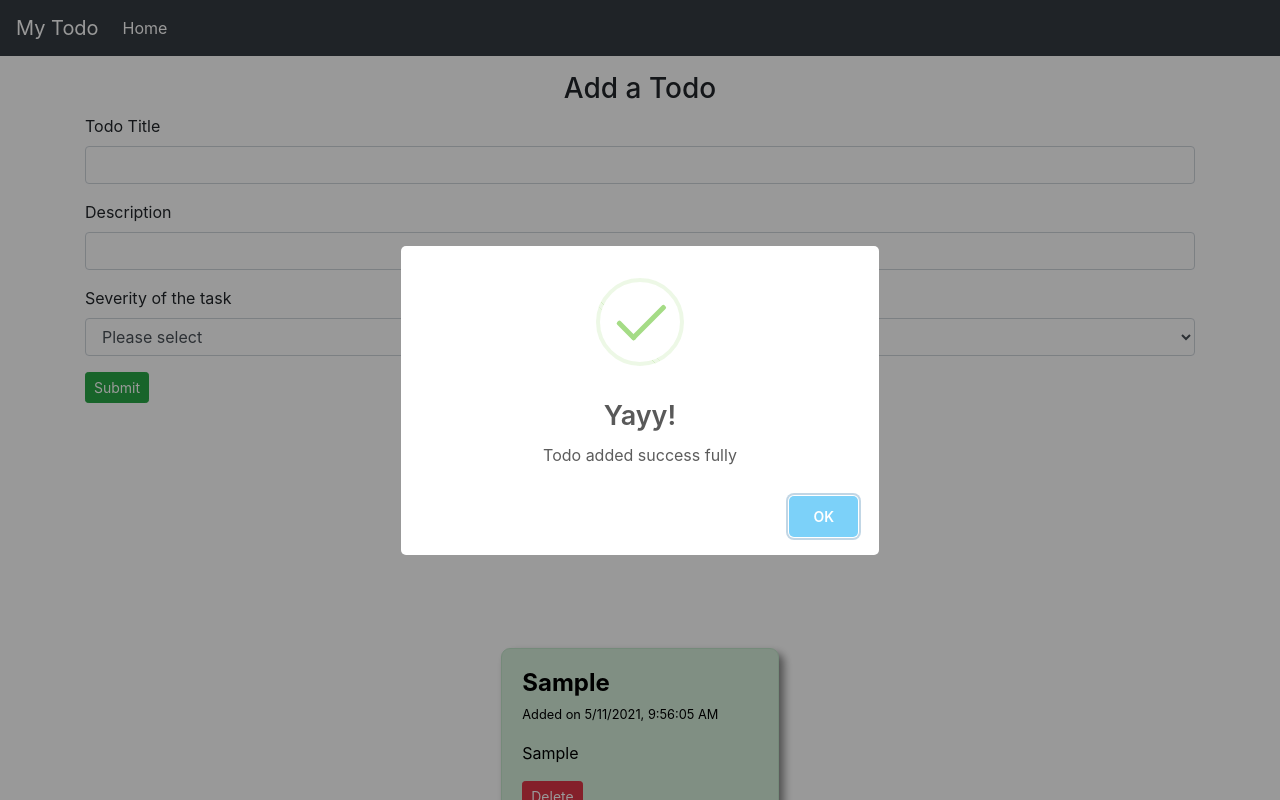
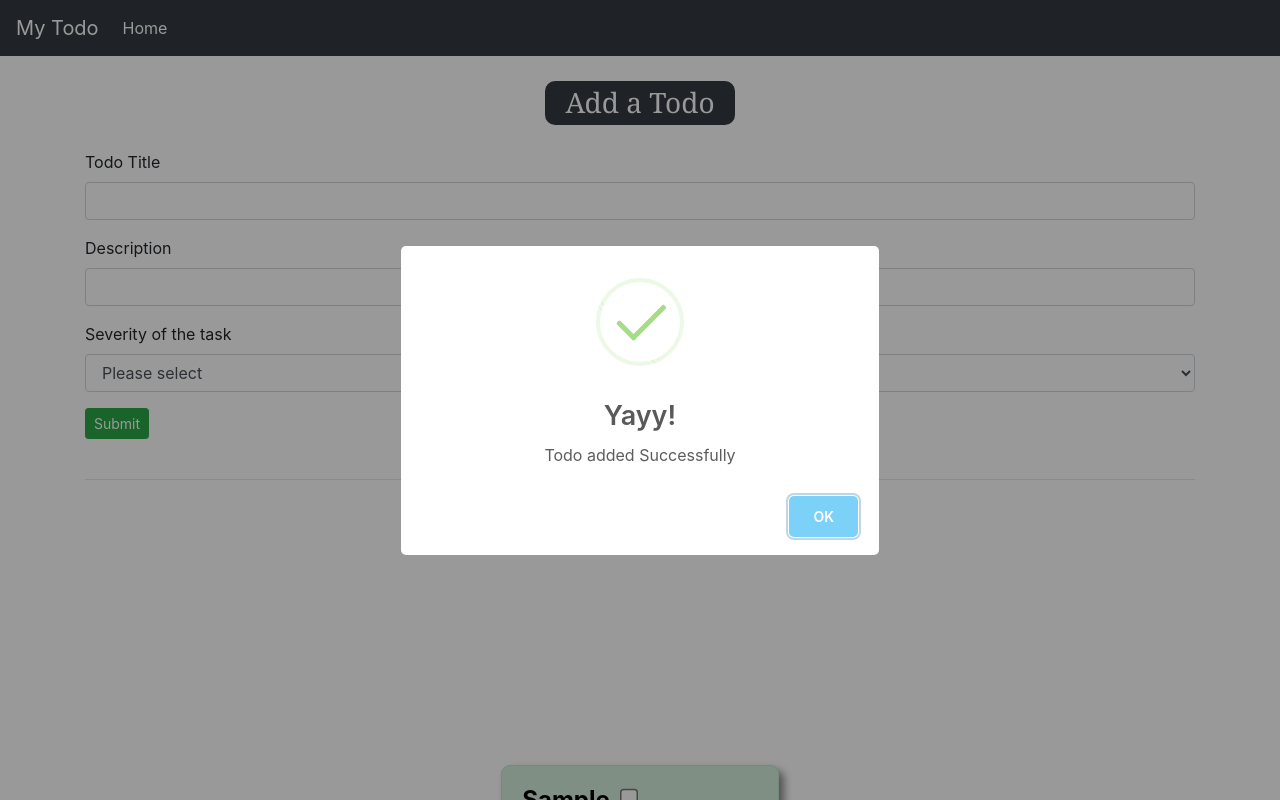
Before and after one commit to kaushiksriram16/Todo-React-App, a React (Create React App) app: page / in a window 1280 px wide. Both pictures are taken after typing "Sample", "Sample" into the empty fields and a click on the button "Submit". Shown: the top 800 px of the page. Built offline with nearby package versions, Linux system fonts and the light colour scheme.

Commit message:
fixed minor issues and added other stylings

```diff
--- a/src/App.jsx
+++ b/src/App.jsx
@@ -65,7 +65,6 @@ function App() {
       <AddTodo addTodo={addTodo} />
       <Todos todos={todos} onDelete={onDelete} />
       <Footer />
-
     </div>
   );
 }
--- a/src/animate.css
+++ b/src/animate.css
@@ -1,3 +1,32 @@
+
+input[type=checkbox] {
+    display: inline;
+    zoom: 1.5;
+    cursor: pointer;
+}
+
+.heading{
+  background-color: #343a40;
+  color: white;
+  width: fit-content;
+  margin: 25px auto;
+  padding: 5px 20px;
+  border-radius: 10px;
+  font-family: Georgia, 'Times New Roman', Times, serif;
+}
+
+.checked{
+  text-decoration: line-through;
+}
+.unchecked{
+  text-decoration: initial;
+}
+
+#title{
+  margin-right: 10px;
+  display: inline;
+}
+
 .animate-bottom {
   position: relative;
   -webkit-animation-name: animatebottom;
--- a/src/components/AddTodo.jsx
+++ b/src/components/AddTodo.jsx
@@ -1,5 +1,6 @@
 import React, { useState } from "react";
 import swal from "sweetalert";
+import "../animate.css";
 
 export const AddTodo = (props) => {
 
@@ -10,7 +11,6 @@ export const AddTodo = (props) => {
     const submit = (e)=>{
         e.preventDefault();
         if(!title || !desc){
-            // alert("Title or Description cannot be blanck")
             swal({
               title: "All fields required",
               text: "Title or Description cannot be blank!",
@@ -20,19 +20,18 @@ export const AddTodo = (props) => {
             props.addTodo(title, desc, severity, new Date().toLocaleString());
             swal({
               title: "Yayy!",
-              text: "Todo added success fully",
+              text: "Todo added Successfully",
               icon: "success",
             });
             setTitle("");
             setDesc("");
-            setSeverity("");
         }
     }
 
 
     return (
       <div className="container my-3">
-        <h3 className="text-center">Add a Todo</h3>
+        <h3 className="heading">Add a Todo</h3>
         <form onSubmit={submit}>
           <div className="mb-3">
             <label htmlFor="title">Todo Title</label>
@@ -60,17 +59,18 @@ export const AddTodo = (props) => {
           <div className="mb-3">
             <label htmlFor="severity">Severity of the task</label>
             <select className="form-control" name="severity" onChange={(e) => setSeverity(e.target.value)}>
-              <option value="" selected disabled>Please select</option>
-              <option>Critical</option>
-              <option>Moderate</option>
-              <option>Normal</option>
+              <option selected disabled>Please select</option>
+              <option value="Critical">Critical</option>
+              <option value="Moderate">Moderate</option>
+              <option value="Normal">Normal</option>
             </select>
           </div>
 
           <button type="submit" className="btn btn-sm btn-success">
             Submit
           </button>
-        </form>
+        </form><br />
+        <hr />
       </div>
     );
 }
--- a/src/components/TodoItem.jsx
+++ b/src/components/TodoItem.jsx
@@ -1,32 +1,35 @@
-import React from 'react';
+import React, {useState} from 'react';
 import '../animate.css'
 
-export const TodoItem = ({todo, onDelete}) => {
+export const TodoItem = ({ todo, onDelete }) => {
+
+  const [checkbox, setCheckbox] = useState(false);
 
   const TodoItemStyle = {
-      overflowWrap : "wrap",
-      padding : "20px",
+    overflowWrap: "wrap",
+    padding: "20px",
     color: "black",
-      borderRadius : "9px",
+    borderRadius: "9px",
     boxShadow: "5px 5px 8px #888888",
-      margin : "25px",
-      width:"25%",
+    margin: "25px",
+    width: "25%",
   }
 
+
   return (
-      <div className = {todo.alertColor} style={TodoItemStyle}>
-        <h4>
+    <div className={todo.alertColor} style={TodoItemStyle}>
+      <h4 id="title" className={checkbox ? 'checked': 'unchecked' }>
         <b>{todo.title}</b>
       </h4>
+      <input type="checkbox" id="done" className="done" onChange={() => { checkbox ? setCheckbox(false) : setCheckbox(true)} }/>
       <small>
         <p>Added on {todo.date}</p>
       </small>
-        <p>{todo.desc}</p>
+      <p className={checkbox ? 'checked': 'unchecked' }>{todo.desc}</p>
+
       <button
         className="btn btn-danger btn-sm"
-          onClick={() => {
-            onDelete(todo);
-          }}
+        onClick={() => { onDelete(todo); }}
       >
         Delete
       </button>
--- a/src/components/Todos.jsx
+++ b/src/components/Todos.jsx
@@ -2,6 +2,7 @@ import React from 'react'
 import { TodoItem } from './TodoItem'
 
 export const Todos = (props) => {
+
     const TodosStyle = {
       minHeight: "70vh",
       display: "flex",
@@ -10,11 +11,12 @@ export const Todos = (props) => {
       justifyContent:"center",
       alignItems: "center",
       };
+
     return (
         <div className="container">
-            <h3 className="text-center">Todo List</h3>
+            <h3 className="heading">Todo List</h3>
             <div style={TodosStyle}>
-            {props.todos.length === 0? <p className='alert alert-info'>No Todos to Display</p> :
+            {props.todos.length === 0? <p className='alert alert-info w-100'>No Todos to Display</p> :
                 props.todos.map((todo)=>{
                     return (
                       <>
```
Also changed, not shown: 1 other file (tests, documents, lock files or other folders). Lines whose indentation alone changed are shown as unchanged.
